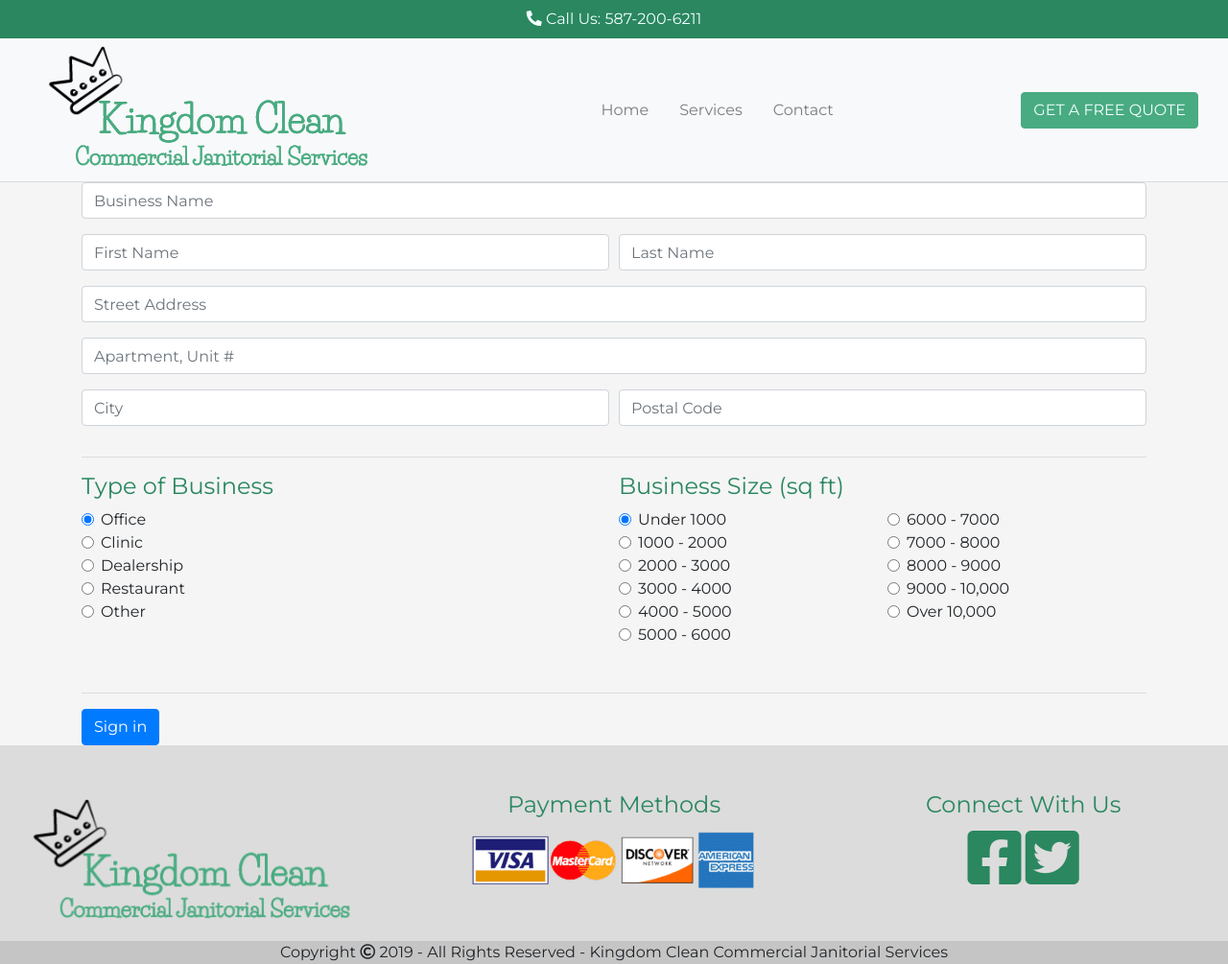
After one commit to ahmeda37/clean, a Flask app: page /quote in a window 1280 px wide. The commit adds this page. Shown: the whole page at 96% size. Run offline with Flask 2, Linux system fonts and the light colour scheme; some libraries are stand-ins or nearby versions.

Commit message:
quote page

```diff
--- a/main.py
+++ b/main.py
@@ -27,5 +27,9 @@ def contact():
     return render_template("contact.html", mymap=mymap)
 
 
+@app.route("/quote", methods=["GET"])
+def quote():
+    return render_template("quote.html")
+
 if __name__ == '__main__':
     app.run(debug=True)
--- a/static/css/style.css
+++ b/static/css/style.css
@@ -108,7 +108,7 @@ body{
     position: absolute;
     bottom: 0;
     width: 100%;
-    height: 2.5rem;            /* Footer height */
+    /*height: 2.5rem;            !* Footer height *!*/
 }
 #topbar{
     color: azure;
--- a/templates/base.html
+++ b/templates/base.html
@@ -16,7 +16,7 @@
   <body>
   <div id="page-container">
     <div id="topbar" class="text-center small_font">
-      <p style="padding-top: 0.5rem"><i class="fas fa-phone-alt"></i> Call Us: 587-200-6211</p>
+      <p style="color: azure; padding-top: 0.5rem"><i class="fas fa-phone-alt"></i> Call Us: 587-200-6211</p>
     </div>
     <nav class="navbar navbar-expand-lg navbar-light bg-light py-0">
       <div class="container-fluid">
@@ -41,7 +41,7 @@
       </div>
     </nav>
     <hr class="my-2 my-lg-0">
-    <div id="content-wrap">
+    <div id="content-wrap" class="pb-lg-0">
       {%block content%}
       {%endblock content%}
 
@@ -63,8 +63,8 @@
       </div>
     </div>
     <div id="footer">
-      <p class="text-center small_font mb-0" style="padding-top: 0.5rem">
-        Copyright <i class="far fa-copyright xsmall-font"></i> 2019 - All Rights Reserved - Kingdom Clean Commercial Janitorial Services
+      <p class="text-center small_font mb-0 h-100">
+        Copyright <i class="far fa-copyright"></i> 2019 - All Rights Reserved - Kingdom Clean Commercial Janitorial Services
       </p>
     </div>
   </div>
--- /dev/null
+++ b/templates/quote.html
@@ -0,0 +1,148 @@
+{%extends 'base.html'%}
+{% set active_page = "quote" %}
+{%block title%}Request Quote | Kingdom Clean Commercial Janitorial Services{%endblock title%}
+
+{%block content%}
+<div class="container">
+<form>
+    <div class="form-group">
+        <input type="text" class="form-control" id="bname" placeholder="Business Name">
+    </div>
+    <div class="form-row">
+        <div class="form-group col-lg-6">
+            <input type="text" class="form-control" id="fname" placeholder="First Name">
+        </div>
+        <div class="form-group col-lg-6">
+            <input type="text" class="form-control" id="lname" placeholder="Last Name">
+        </div>
+    </div>
+    <div class="form-group">
+        <input type="text" class="form-control" id="address" placeholder="Street Address">
+    </div>
+    <div class="form-group">
+        <input type="text" class="form-control" id="address2" placeholder="Apartment, Unit #">
+    </div>
+    <div class="form-row">
+        <div class="form-group col-lg-6">
+            <input type="text" class="form-control" id="city" placeholder="City">
+        </div>
+        <div class="form-group col-lg-6">
+            <input type="text" class="form-control" id="postal" placeholder="Postal Code">
+        </div>
+    </div>
+    <hr>
+    <div class="form-row">
+        <div class="form-group col-lg-6">
+            <h4 class="green_text">Type of Business</h4>
+            <div class="form-check">
+                <input class="form-check-input" type="radio" name="type" id="office" value="office" checked>
+                <label class="form-check-label" for="office">
+                    Office
+                </label>
+            </div>
+            <div class="form-check">
+                <input class="form-check-input" type="radio" name="type" id="clinic" value="clinic">
+                <label class="form-check-label" for="clinic">
+                    Clinic
+                </label>
+            </div>
+            <div class="form-check">
+                <input class="form-check-input" type="radio" name="type" id="dealership" value="dealership">
+                <label class="form-check-label" for="dealership">
+                    Dealership
+                </label>
+            </div>
+            <div class="form-check">
+                <input class="form-check-input" type="radio" name="type" id="restaurant" value="restaurant">
+                <label class="form-check-label" for="restaurant">
+                    Restaurant
+                </label>
+            </div>
+            <div class="form-check">
+                <input class="form-check-input" type="radio" name="type" id="other" value="other">
+                <label class="form-check-label" for="other">
+                    Other
+                </label>
+            </div>
+        </div>
+        <div class="form-group col-lg-6">
+            <h4 class="green_text">Business Size (sq ft)</h4>
+            <div class="form-row">
+            <div class="form-group col-6">
+                <div class="form-check">
+                    <input class="form-check-input" type="radio" name="size" id="1000" value="1000" checked>
+                    <label class="form-check-label" for="1000">
+                        Under 1000
+                    </label>
+                </div>
+                <div class="form-check">
+                    <input class="form-check-input" type="radio" name="size" id="2000" value="2000">
+                    <label class="form-check-label" for="2000">
+                        1000 - 2000
+                    </label>
+                </div>
+                <div class="form-check">
+                    <input class="form-check-input" type="radio" name="size" id="3000" value="3000">
+                    <label class="form-check-label" for="3000">
+                        2000 - 3000
+                    </label>
+                </div>
+                <div class="form-check">
+                    <input class="form-check-input" type="radio" name="size" id="4000" value="4000">
+                    <label class="form-check-label" for="4000">
+                        3000 - 4000
+                    </label>
+                </div>
+                <div class="form-check">
+                    <input class="form-check-input" type="radio" name="size" id="5000" value="5000">
+                    <label class="form-check-label" for="5000">
+                        4000 - 5000
+                    </label>
+                </div>
+                <div class="form-check">
+                    <input class="form-check-input" type="radio" name="size" id="6000" value="6000">
+                    <label class="form-check-label" for="6000">
+                        5000 - 6000
+                    </label>
+                </div>
+            </div>
+            <div class="form-group col-6">
+                <div class="form-check">
+                    <input class="form-check-input" type="radio" name="size" id="7000" value="7000" >
+                    <label class="form-check-label" for="7000">
+                        6000 - 7000
+                    </label>
+                </div>
+                <div class="form-check">
+                    <input class="form-check-input" type="radio" name="size" id="8000" value="8000">
+                    <label class="form-check-label" for="8000">
+                        7000 - 8000
+                    </label>
+                </div>
+                <div class="form-check">
+                    <input class="form-check-input" type="radio" name="size" id="9000" value="9000">
+                    <label class="form-check-label" for="9000">
+                        8000 - 9000
+                    </label>
+                </div>
+                <div class="form-check">
+                    <input class="form-check-input" type="radio" name="size" id="10000" value="10000">
+                    <label class="form-check-label" for="10000">
+                        9000 - 10,000
+                    </label>
+                </div>
+                <div class="form-check">
+                    <input class="form-check-input" type="radio" name="size" id="11000" value="11000">
+                    <label class="form-check-label" for="11000">
+                        Over 10,000
+                    </label>
+                </div>
+            </div>
+            </div>
+        </div>
+    </div>
+    <hr>
+    <button type="submit" class="btn btn-primary">Sign in</button>
+</form>
+</div>
+{%endblock content%}
--- a/templates/services.html
+++ b/templates/services.html
@@ -4,7 +4,7 @@
 
 {%block content%}
 <div class="container">
-    <div id="carouselExampleControls" class="carousel slide mx-auto my-5" style="width: 45rem;" data-ride="carousel">
+    <div id="carouselExampleControls" class="carousel slide mx-auto my-lg-5 w-100" data-ride="carousel">
         <div class="carousel-inner">
             <div class="carousel-item active">
                 <img src="/static/img/group.jpg" class="d-block w-100" alt="...">
```
Also changed, not shown: templates/contact.html (+6 -6 lines).
